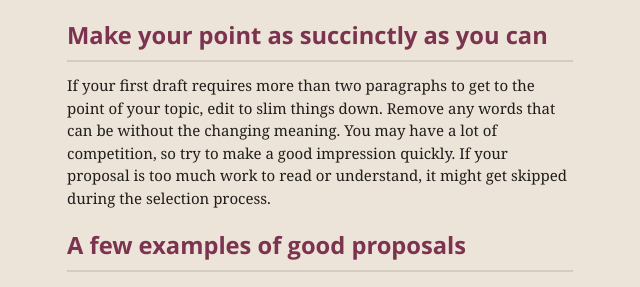
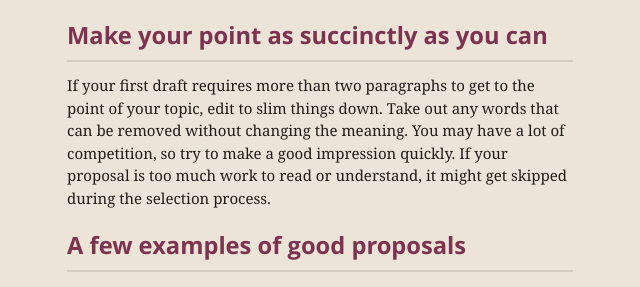
Before and after one commit to janl/waaa, a Jekyll site: the page built from for_speakers/how-to-write-a-compelling-proposal.md, in a window 1280 px wide and 900 px high, scrolled down 1082 px. Shown: the part 185-472 px from the top of the window, without its empty margins (320-960 px from the left). Built offline with Jekyll 4.4.1, drawn with Linux system fonts in a browser that asks for light colours; nearby versions of some CDN libraries; comment, search, counter and statistics services are not loaded; some of the changed text lies outside the part shown.

```diff
--- a/for_speakers/how-to-write-a-compelling-proposal.md
+++ b/for_speakers/how-to-write-a-compelling-proposal.md
@@ -30,7 +30,7 @@ If you submit a sloppily written proposal, you appear careless and as if you are
 
 ## Make your point as succinctly as you can
 
-If your first draft requires more than two paragraphs to get to the point of your topic, edit to slim things down. Remove any words that can be without the changing meaning. You may have a lot of competition, so try to make a good impression quickly. If your proposal is too much work to read or understand, it might get skipped during the selection process.
+If your first draft requires more than two paragraphs to get to the point of your topic, edit to slim things down. Take out any words that can be removed without changing the meaning. You may have a lot of competition, so try to make a good impression quickly. If your proposal is too much work to read or understand, it might get skipped during the selection process.
 
 ## A few examples of good proposals
 
```
Also changed, not shown: other parts of for_speakers/how-to-write-a-compelling-proposal.md (+2 -0 lines).
